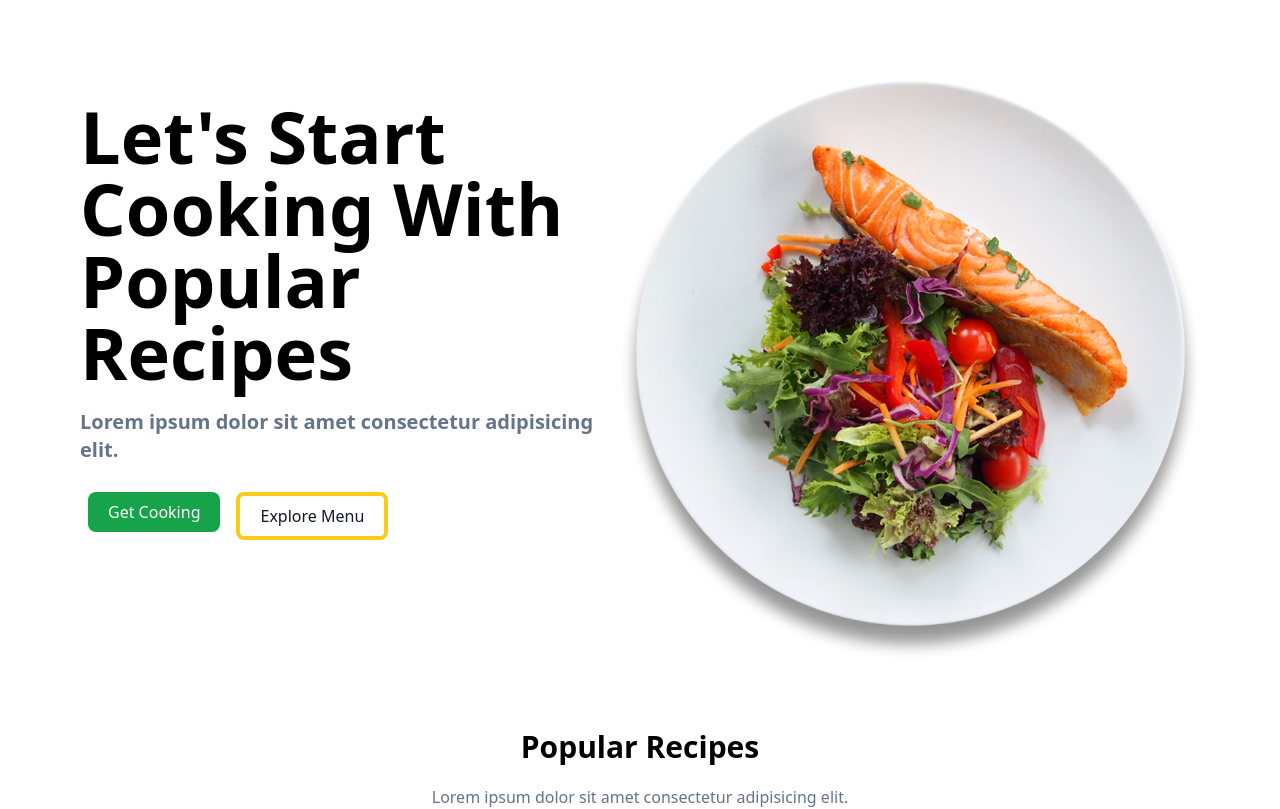
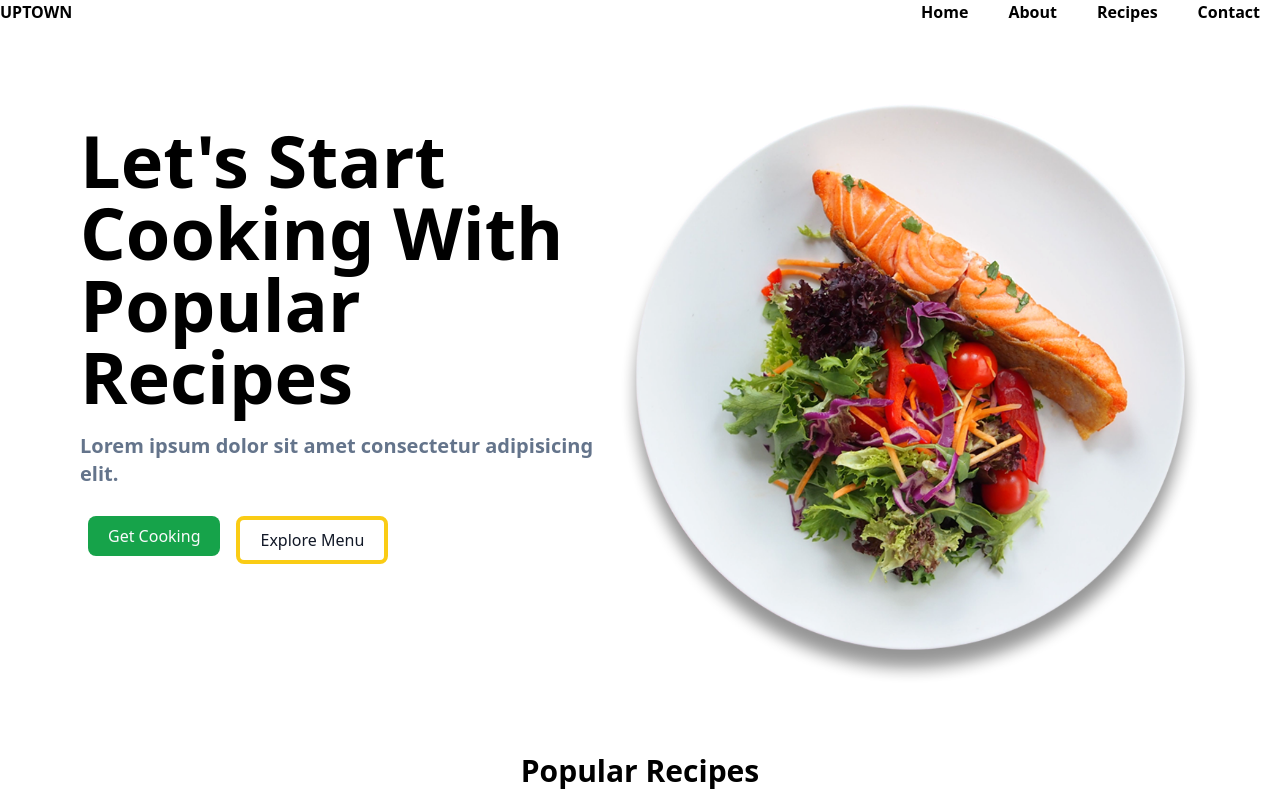
Before and after one commit to romaine877/recipe_app, a Next.js app: page / in a window 1280 px wide. Shown: the top 809 px of the page. Built offline with nearby package versions, Linux system fonts and the light colour scheme.

Commit message:
header implemented

```diff
--- /dev/null
+++ b/Components/Layout.js
@@ -0,0 +1,27 @@
+import Head from 'next/head';
+import React from 'react';
+import Navbar from './Navbar';
+
+export default function Layout({ children }) {
+  return (
+      <div>
+          <div children='flex flex-col justify-between'>
+
+          <Head>
+                <title>The BEST cookshop Uptown</title>
+                <link rel="icon" href="/favicon.ico" />
+
+                    <meta name="viewport" content="width=device-width, initial-scale=1.0"/>
+                    <meta name="description" content="The BEST cookshop Uptown" />
+                    <meta name='keywords' content='cook, shop, cookshop, uptown, food, jamaica' />
+                    <meta name="author" content="Romaine Halstead" />
+
+          </Head>
+
+            <Navbar />
+          {children}
+          </div>
+
+      </div>
+  );
+}
--- /dev/null
+++ b/Components/Navbar.js
@@ -0,0 +1,27 @@
+import Link from "next/link";
+import React from "react";
+
+export default function Navbar() {
+  return (
+    <div className="flex justify-between items-center p-7 mx-5">
+
+      <Link href="/">
+      <a className="rounded-lg shadow-md p-7 font-bold text-green-600 hover:shadow-lg hover:bg-green-600 hover:text-yellow-300 transition ease-in">UPTOWN</a>
+      </Link>
+      <nav className="space-x-7">
+        <Link href="/">
+          <a className="p-5 rounded-lg font-bold text-green-600  hover:bg-green-600 hover:text-yellow-300 transition ease-in">Home</a>
+        </Link>
+        <Link href="/about">
+          <a className="p-5 rounded-lg font-bold text-green-600  hover:bg-green-600 hover:text-yellow-300 transition ease-in">About</a>
+        </Link>
+        <Link href="/recipes">
+          <a className="p-5 rounded-lg font-bold text-green-600  hover:bg-green-600 hover:text-yellow-300 transition ease-in">Recipes</a>
+        </Link>
+        <Link href="/contact">
+          <a className="p-5 rounded-lg font-bold text-green-600  hover:bg-green-600 hover:text-yellow-300 transition ease-in">Contact</a>
+        </Link>
+      </nav>
+    </div>
+  );
+}
--- a/pages/index.js
+++ b/pages/index.js
@@ -1,10 +1,11 @@
 import Link from "next/link";
 import Image from "next/image";
+import Layout from "../Components/Layout";
 
 export default function Home() {
 
   return (
-    <>
+    <Layout>
       <div className="container mx-auto p-20">
         <div className="flex flex-col-reverse lg:flex-row justify-between mb-10">
           <div className=" lg:w-1/2 mt-5 pr-5">
@@ -74,6 +75,6 @@ export default function Home() {
         </div>
         </div>
       </div>
-    </>
+    </Layout>
   );
 }
```
Also changed, not shown: pages/recipes.js (added).
